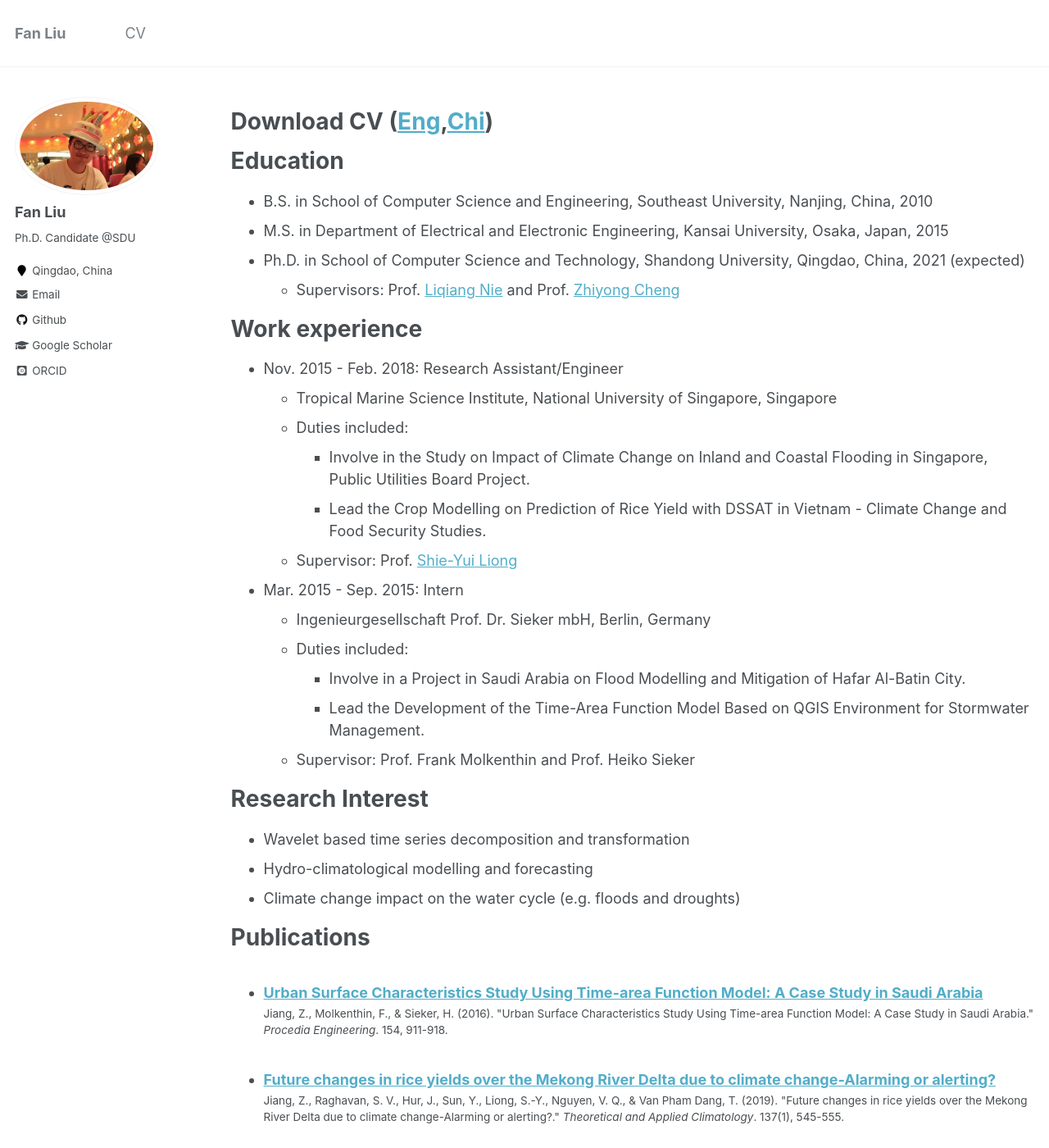
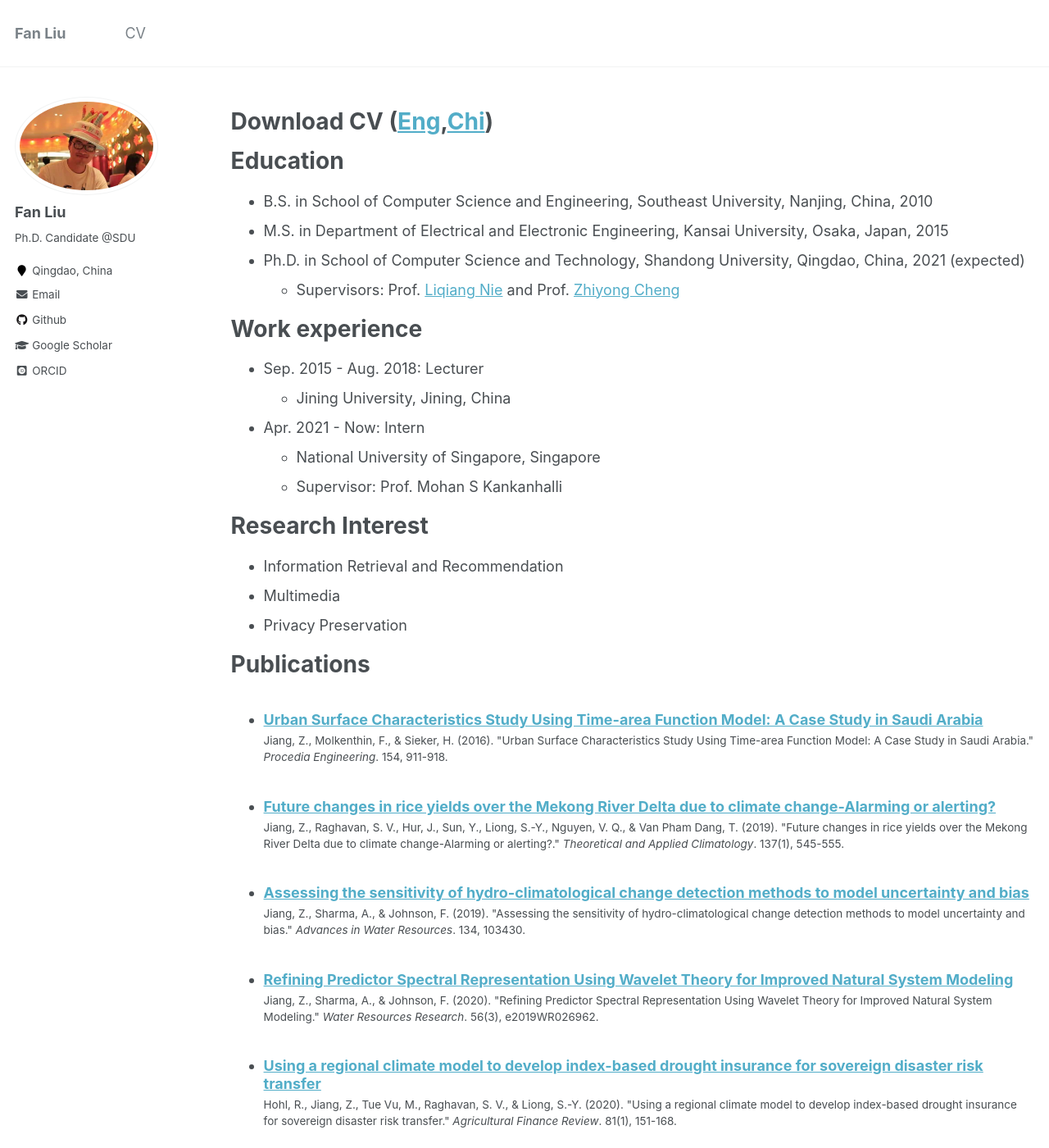
Before and after one commit to liufancs/liufancs.github.io, a Jekyll site: the page built from _pages/cv.md, in a window 1280 px wide and 1400 px high. Shown: the whole window at 82% size. Built offline with Jekyll 4.4.1, drawn with Linux system fonts in a browser that asks for light colours; some web fonts are replaced; some of the changed text lies outside the part shown.

Commit message:
Update cv.md

```diff
--- a/_pages/cv.md
+++ b/_pages/cv.md
@@ -20,25 +20,18 @@ Education
 
 Work experience
 ======
-* Nov. 2015 - Feb. 2018: Research Assistant/Engineer
-  * Tropical Marine Science Institute, National University of Singapore, Singapore
-  * Duties included:
-    + Involve in the Study on Impact of Climate Change on Inland and Coastal Flooding in Singapore, Public Utilities Board Project.
-    + Lead the Crop Modelling on Prediction of Rice Yield with DSSAT in Vietnam - Climate Change and Food Security Studies.
-  * Supervisor: Prof. [Shie-Yui Liong](https://scholar.google.com.au/citations?user=PvpaEVUAAAAJ&hl=en)
+* Sep. 2015 - Aug. 2018: Lecturer
+  * Jining University, Jining, China
 
-* Mar. 2015 - Sep. 2015: Intern
-  * Ingenieurgesellschaft Prof. Dr. Sieker mbH, Berlin, Germany
-  * Duties included:
-    + Involve in a Project in Saudi Arabia on Flood Modelling and Mitigation of Hafar Al-Batin City.
-    + Lead the Development of the Time-Area Function Model Based on QGIS Environment for Stormwater Management.
-  * Supervisor: Prof. Frank Molkenthin and Prof. Heiko Sieker
+* Apr. 2021 - Now: Intern
+  * National University of Singapore, Singapore
+  * Supervisor: Prof. Mohan S Kankanhalli
 
 Research Interest
 ======
-* Wavelet based time series decomposition and transformation
-* Hydro-climatological modelling and forecasting
-* Climate change impact on the water cycle (e.g. floods and droughts)
+* Information Retrieval and Recommendation
+* Multimedia
+* Privacy Preservation
 
 Publications
 ======
@@ -46,21 +39,21 @@ Publications
     {% include archive-single-cv.html %}
   {% endfor %}</ul>
 
-Talks
-======
-  <ul>{% for post in site.talks %}
-    {% include archive-single-talk-cv.html %}
-  {% endfor %}</ul>
+#Talks
+#======
+#  <ul>{% for post in site.talks %}
+#    {% include archive-single-talk-cv.html %}
+#  {% endfor %}</ul>
 
-Teaching
-======
-  <ul>{% for post in site.teaching %}
-    {% include archive-single-cv.html %}
-  {% endfor %}</ul>
+#Teaching
+#======
+#  <ul>{% for post in site.teaching %}
+#    {% include archive-single-cv.html %}
+#  {% endfor %}</ul>
 
 Languages
 ======
-Chinese, English
+Chinese, Japanese, English
 
 Skills & Expertise
 ======
```
